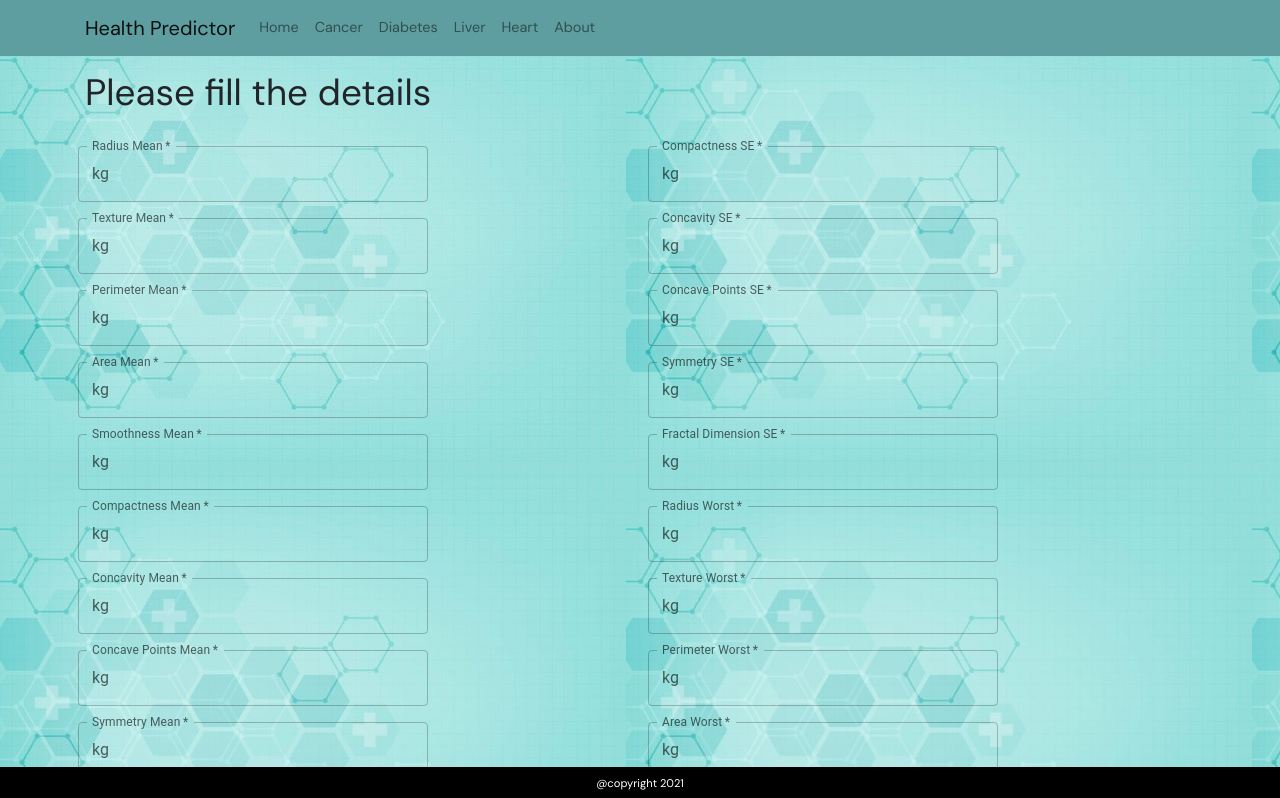
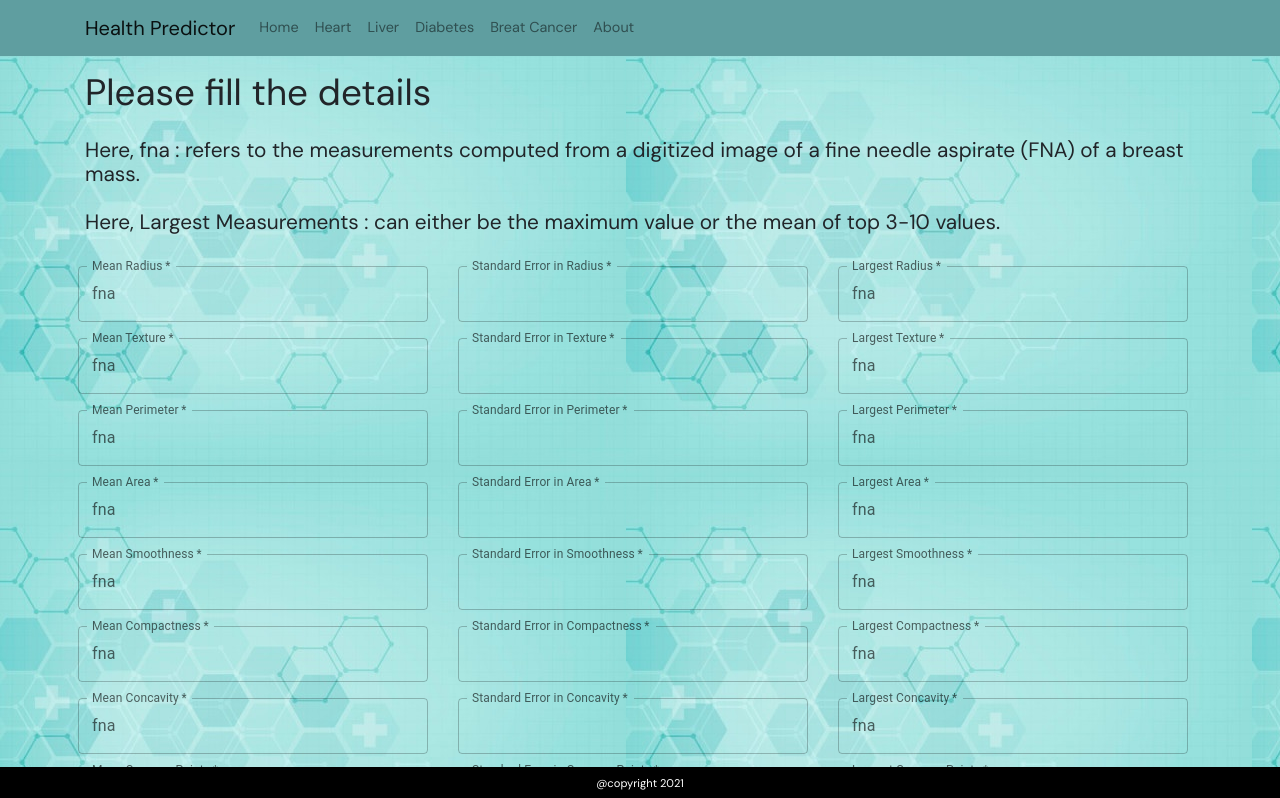
Before and after one commit to nischaynagar/health-predictor, a React (Create React App) app: page /cancer in a window 1280 px wide. Shown: the top 798 px of the page. Built offline with nearby package versions, Linux system fonts and the light colour scheme.

Commit message:
added units

```diff
--- a/src/components/Cancer/index.js
+++ b/src/components/Cancer/index.js
@@ -237,161 +237,186 @@ function Cancer() {
   return (
     <div className="py-4">
       <h3 className="mb-4">Please fill the details</h3>
-
+      <h5 className="mb-4">Here, fna : refers to the measurements computed from a digitized image of a fine needle aspirate (FNA) of a breast mass.</h5>
+      <h5 className="mb-4">Here, Largest Measurements : can either be the maximum value or the mean of top 3-10 values.</h5>
       <Form className="mb-5">
         <Row>
-          <Col md={6} className="px-0">
+          <Col md={4} className="px-0">
           <FormComponent
               id="fromRadiusMean"
-              featureName="Radius Mean"
+              featureName="Mean Radius"
               func={changeRadiusMean}
+              unit={"fna"}
             ></FormComponent>
             <FormComponent
               id="fromTextureMean"
-              featureName="Texture Mean"
+              featureName="Mean Texture"
               func={changeTextureMean}
+              unit={"fna"}
               ></FormComponent>
             <FormComponent
               id="fromPerimeterMean"
-              featureName="Perimeter Mean"
+              featureName="Mean Perimeter"
               func={changePerimeterMean}
+              unit={"fna"}
               ></FormComponent>
             <FormComponent
               id="fromAreaMean"
-              featureName="Area Mean"
+              featureName="Mean Area"
               func={changeAreaMean}
+              unit={"fna"}
               ></FormComponent>
             <FormComponent
               id="fromSmoothnessMean"
-              featureName="Smoothness Mean"
+              featureName="Mean Smoothness"
               func={changeSmoothnessMean}
+              unit={"fna"}
               ></FormComponent>
             <FormComponent
               id="fromCompactnessMean"
-              featureName="Compactness Mean"
+              featureName="Mean Compactness"
               func={changeCompactnessMean}
+              unit={"fna"}
               ></FormComponent>
             <FormComponent
               id="fromConcavityMean"
-              featureName="Concavity Mean"
+              featureName="Mean Concavity"
               func={changeConcavityMean}
+              unit={"fna"}
               ></FormComponent>
             <FormComponent
               id="fromConcanePointsMean"
-              featureName="Concave Points Mean"
+              featureName="Mean Concave Points"
               func={changeConcavePointsMean}
+              unit={"fna"}
               ></FormComponent>
             <FormComponent
               id="fromSymmetryMean"
-              featureName="Symmetry Mean"
+              featureName="Mean Symmetry"
               func={changeSymmetryMean}
+              unit={"fna"}
               ></FormComponent>
             <FormComponent
               id="fromFractalDimensionMean"
-              featureName="Fractal Dimension Mean"
+              featureName="Mean Fractal Dimension"
               func={changeFractalDimensionMean}
+              unit={"fna"}
               ></FormComponent>
+        </Col>
+          <Col md={4} className="px-0">
+
             <FormComponent
               id="fromRadiusSE"
-              featureName="Radius SE"
+              featureName="Standard Error in Radius"
               func={changeRadiusSE}
             ></FormComponent>
             <FormComponent
               id="fromTextureSE"
-              featureName="Texture SE"
+              featureName="Standard Error in Texture"
               func={changeTextureSE}
             ></FormComponent>
             <FormComponent
               id="fromPerimeterSE"
-              featureName="Perimeter SE"
+              featureName="Standard Error in Perimeter"
               func={changePerimeterSE}
             ></FormComponent>
             <FormComponent
               id="fromAreaSE"
-              featureName="Area SE"
+              featureName="Standard Error in Area"
               func={changeAreaSE}
             ></FormComponent>
             <FormComponent
               id="fromSmoothnessSE"
-              featureName="Smoothness SE"
+              featureName="Standard Error in Smoothness"
               func={changeSmoothnessSE}
             ></FormComponent>
-          </Col>
-          <Col md={6} className="px-0">
             <FormComponent
               id="fromCompactnessSE"
-              featureName="Compactness SE"
+              featureName="Standard Error in Compactness"
               func={changeCompactnessSE}
             ></FormComponent>
             <FormComponent
               id="fromConcavitySE"
-              featureName="Concavity SE"
+              featureName="Standard Error in Concavity"
               func={changeConcavitySE}
             ></FormComponent>
             <FormComponent
               id="fromConcavePointsSE"
-              featureName="Concave Points SE"
+              featureName="Standard Error in Concave Points"
               func={changeConcavePointsSE}
             ></FormComponent>
             <FormComponent
               id="fromSymmetrySE"
-              featureName="Symmetry SE"
+              featureName="Standard Error in Symmetry"
               func={changeSymmetrySE}
             ></FormComponent>
             <FormComponent
               id="fromFractalDimesionSE"
-              featureName="Fractal Dimension SE"
+              featureName="Standard Error in Fractal Dimension"
               func={changeFractalDimensionSE}
             ></FormComponent>
+          </Col>
+          <Col md={4} className="px-0">
+
             <FormComponent
               id="fromRadiusWorst"
-              featureName="Radius Worst"
+              featureName="Largest Radius"
               func={changeRadiusWorst}
+              unit={"fna"}
               ></FormComponent>
             <FormComponent
               id="fromTextureWorst"
-              featureName="Texture Worst"
+              featureName="Largest Texture"
               func={changeTextureWorst}
+              unit={"fna"}
               ></FormComponent>
             <FormComponent
               id="fromPerimeterWorst"
-              featureName="Perimeter Worst"
+              featureName="Largest Perimeter"
               func={changePerimeterWorst}
+              unit={"fna"}
               ></FormComponent>
             <FormComponent
               id="fromAreaWorst"
-              featureName="Area Worst"
+              featureName="Largest Area"
               func={changeAreaWorst}
+              unit={"fna"}
               ></FormComponent>
             <FormComponent
               id="fromSmoothnessWorst"
-              featureName="Smoothness Worst"
+              featureName="Largest Smoothness"
               func={changeSmoothnessWorst}
+              unit={"fna"}
               ></FormComponent>
             <FormComponent
               id="fromCompactnessWorst"
-              featureName="Compactness Worst"
+              featureName="Largest Compactness"
               func={changeCompactnessWorst}
+              unit={"fna"}
               ></FormComponent>
             <FormComponent
               id="fromConcavityWorst"
-              featureName="Concavity Worst"
+              featureName="Largest Concavity"
               func={changeConcavityWorst}
+              unit={"fna"}
               ></FormComponent>
             <FormComponent
               id="fromConcanePointsWorst"
-              featureName="Concave Points Worst"
+              featureName="Largest Concave Points"
               func={changeConcavePointsWorst}
+              unit={"fna"}
               ></FormComponent>
             <FormComponent
               id="fromSymmetryWorst"
-              featureName="Symmetry Worst"
+              featureName="Largest Symmetry"
               func={changeSymmetryWorst}
+              unit={"fna"}
               ></FormComponent>
             <FormComponent
               id="fromFractalDimensionWorst"
-              featureName="Fractal Dimension Worst"
+              featureName="Largest Fractal Dimension"
               func={changeFractalDimensionWorst}
+              unit={"fna"}
               ></FormComponent>
           </Col>
         </Row>
--- a/src/components/Diabetes/index.js
+++ b/src/components/Diabetes/index.js
@@ -141,23 +141,25 @@ function Diabetes() {
           <Col md={6} className="px-0">
             <FormComponent
               id="fromPregnancies"
-              featureName="Pregnancies"
+              featureName="Number of pregnancies"
               func={changePregnancies}
             ></FormComponent>
             <FormComponent
               id="fromGlucose"
-              featureName="Glucose"
+              featureName="Plasma Glucose Concentration"
               func={changeGlucose}
             ></FormComponent>
             <FormComponent
               id="fromBloodPressure"
               featureName="Blood Pressure"
               func={changeBloodPressure}
+              unit="mmHg"
             ></FormComponent>
             <FormComponent
               id="fromSkinThickness"
               featureName="Skin Thickness:"
               func={changeSkinThickness}
+              unit="mm"
             ></FormComponent>
           </Col>
           <Col md={6} className="px-0">
@@ -165,10 +167,11 @@ function Diabetes() {
               id="fromInsulin"
               featureName="Insulin"
               func={changeInsulin}
+              unit="mIU/L"
             ></FormComponent>
             <FormComponent
               id="fromBMI"
-              featureName="BMI"
+              featureName="Body Mass Index : BMI"
               func={changeBMI}
             ></FormComponent>
             <FormComponent
@@ -180,6 +183,7 @@ function Diabetes() {
               id="fromAge"
               featureName="Age"
               func={changeAge}
+              unit="Years"
             ></FormComponent>
           </Col>
         </Row>
--- a/src/components/Form/form.js
+++ b/src/components/Form/form.js
@@ -20,7 +20,7 @@ function FormComponent(props) {
         onChange={handleChange}
         sx={{ m: 1, width: "40ch" }}
         InputProps={{
-          startAdornment: <InputAdornment position="start">kg</InputAdornment>,
+          startAdornment: <InputAdornment position="start">{props.unit}</InputAdornment>,
         }}
       />
     </div>
--- a/src/components/Navbar/index.js
+++ b/src/components/Navbar/index.js
@@ -28,18 +28,21 @@ function navbar() {
               <Nav.Link as={Link} to="/home">
                 Home
               </Nav.Link>
-              <Nav.Link as={Link} to="/cancer">
-                Cancer
+              <Nav.Link as={Link} to="/heart">
+                Heart
+              </Nav.Link>
+              <Nav.Link as={Link} to="/liver">
+                Liver
               </Nav.Link>
               <Nav.Link as={Link} to="/diabetes">
                 Diabetes
               </Nav.Link>
-              <Nav.Link as={Link} to="/liver">
-                Liver
+              <Nav.Link as={Link} to="/cancer">
+                Breat Cancer
               </Nav.Link>
-              <Nav.Link as={Link} to="/heart">
-                Heart
-              </Nav.Link>
+
+
+
               {/* <Nav.Link as={Link} to="/kidney">
                 Kidney
               </Nav.Link> */}
```
Also changed, not shown: src/components/Heart/index.js (+48 -13 lines), src/components/Liver/index.js (+13 -4 lines), 1 other file (tests, documents, lock files or other folders). Lines whose indentation alone changed are shown as unchanged.
